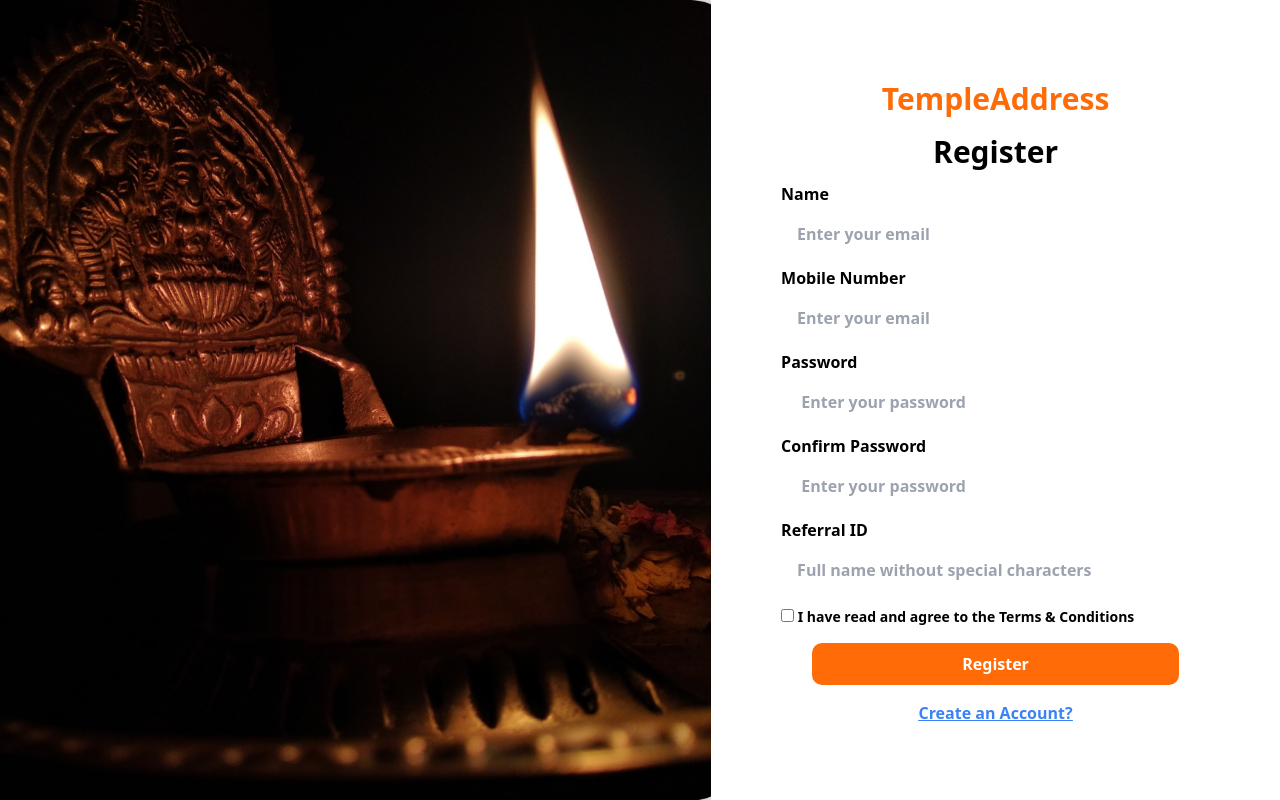
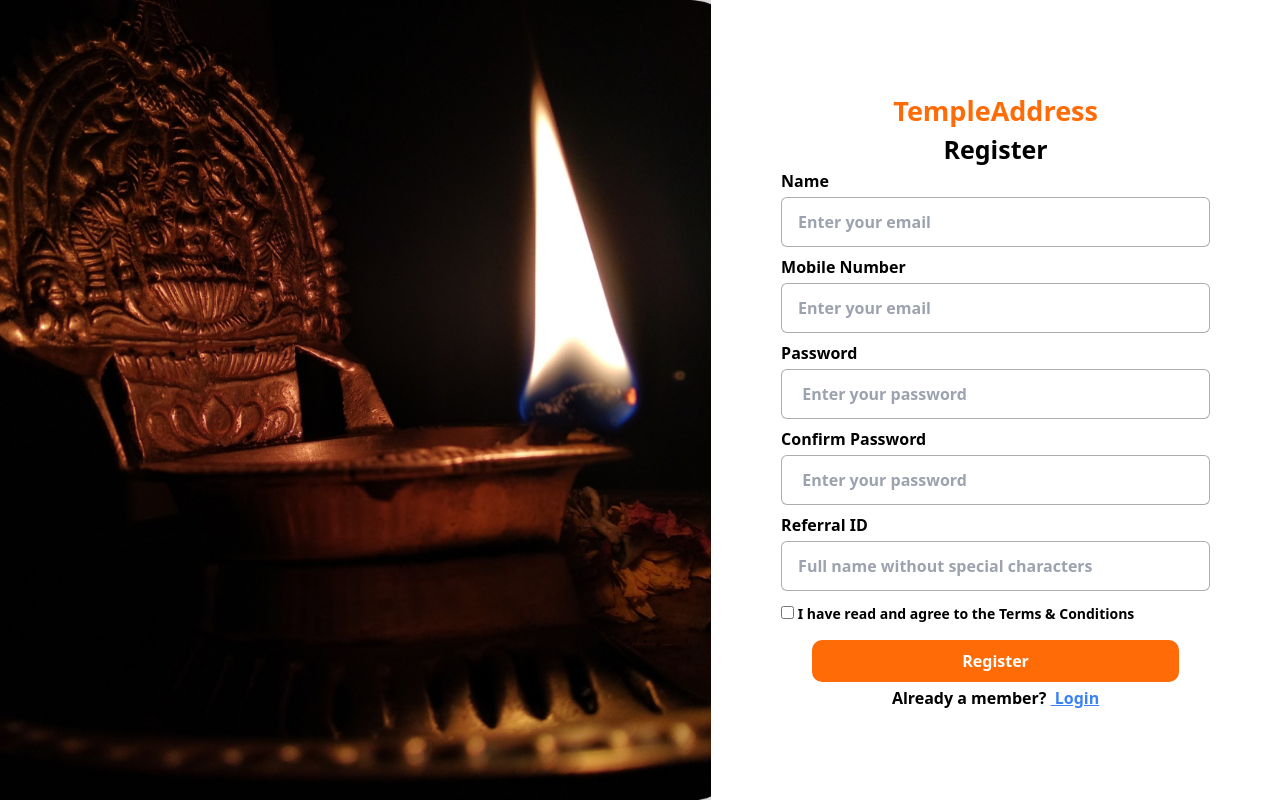
Before and after one commit to RishinKrishna/templeaddres.com, a Next.js app: page /signup in a window 1280 px wide. Built offline with nearby package versions, Linux system fonts and the light colour scheme.

Commit message:
login form validation added

```diff
--- a/src/pages/login.jsx
+++ b/src/pages/login.jsx
@@ -2,8 +2,62 @@ import login_img from "../assets/login_img.jpg";
 import Image from "next/image";
 import Link from "next/link";
 import Styles from "../styles/login.module.css";
+import { useState } from "react";
 
 const login = () => {
+  const [loginForm, setLoginForm] = useState({
+    email: "",
+    password: "",
+  });
+
+  const [loginError, setLoginError] = useState({
+    emailErr: "",
+    passwordErr: "",
+  });
+
+  const handleChange = (e) => {
+    setLoginForm({
+      ...loginForm,
+      [e.target.name]: e.target.value,
+    });
+    console.log(e.target.value);
+
+    let errorKey = `${[e.target.name]}`;
+    setLoginError({
+      ...loginError,
+      [errorKey]: "",
+    });
+  };
+
+  const validateForm = () => {
+    let emailErr = "";
+    let passwordErr = "";
+
+    if (!loginForm.email && loginForm.email == "") {
+      emailErr = "Please enter your email ";
+    }
+
+    console.log(loginForm.password, loginForm.email);
+
+    if (loginForm.password == "" || loginForm.password.length < 6) {
+      passwordErr = "Please enter your password";
+    }
+
+    if (emailErr || passwordErr) {
+      setLoginError({
+        ...loginError,
+        emailErr,
+        passwordErr,
+      });
+      return false;
+    }
+    return true;
+  };
+
+  const handleSubmit = (e) => {
+    e.preventDefault();
+  };
+
   return (
     <section className="flex relative w-full h-[100vh] ">
       <div className="relative w-full h-[20%] md:h-[100vh] hidden md:block">
@@ -18,47 +72,58 @@ const login = () => {
         className={`${Styles[""]} flex w-full md:w-[80%] h-[100%] bg-[#fff] justify-center items-center `}
       >
         <div className="w-full lg:px-[50px]">
-          <div className={`${Styles["form-box"]} flex flex-col justify-center items-center m-auto`}>
-            <h1 className="text-[30px] font-bold text-[#ff6b07] mb-10">
+          <div
+            className={`${Styles["form-box"]} flex flex-col justify-center items-center m-auto`}
+          >
+            <h1 className="text-[30px] font-bold text-[#ff6b07] mb-5">
               TempleAddress
             </h1>
-            <h2 className="text-[30px] font-bold text-[#000] mb-10 ">Login</h2>
+            <h2 className="text-[30px] font-bold text-[#000] mb-4 ">Login</h2>
           </div>
-          <form action="" className="px-5" >
+          <form action="" className="px-5">
             <div className="mb-5 font-semibold">
               <span>Email</span>
               <input
-                type="text"
-                className="w-full py-3 pl-4 outline-none border-[#000] text-[#000] rounded-[6px] mt-2"
+                type="email"
+                name="email"
+                id="email"
+                className="w-full py-3 pl-4 outline-none border border-[#00000052] text-[#000] rounded-[6px] mt-2"
                 placeholder="Enter your email"
+                required
+                onChange={handleChange}
               />
+              <span className="text-[red]">{loginError.emailErr}</span>
             </div>
             <div className="font-semibold">
               <span>Password</span>
               <input
                 type="password"
-                className="w-full py-3 pl-4 outline-none border-[#000] text-[#000] rounded-[6px] mt-2"
+                name="password"
+                id="password"
+                className="w-full py-3 pl-4 outline-none border border-[#00000052] text-[#000] rounded-[6px] mt-2"
                 placeholder=" Enter your password"
+                required
+                onChange={handleChange}
               />
+              <span className="text-[red]">{loginError.passwordErr}</span>
             </div>
             <div className="mt-5 font-semibold">
               <label htmlFor="">
-                <input type="checkbox" />
-                {" "}Remember me
+                <input type="checkbox" /> Remember me
               </label>
             </div>
             <div className="mt-8 flex justify-center items-center">
-              <Link
-                href="/login"
+              <button
+                type="submit"
                 className="py-[9px] font-semibold text-[#fff] px-[150px] bg-[#ff6b07] rounded-[10px]"
+                onClick={handleSubmit}
               >
                 Login
-              </Link>
-
+              </button>
             </div>
             <div className="mt-4 text-center text-blue-500 font-semibold underline">
-                  <Link href="/signup">Create an Account?</Link>
-                </div>
+              <Link href="/signup">Create an Account?</Link>
+            </div>
           </form>
         </div>
       </div>
--- a/src/pages/signup.jsx
+++ b/src/pages/signup.jsx
@@ -18,18 +18,20 @@ const signup = () => {
         className={`${Styles[""]} flex w-full md:w-[80%] h-[100%] bg-[#fff] justify-center items-center `}
       >
         <div className="w-full lg:px-[50px]">
-        <div className={`${Styles["form-box"]} flex flex-col justify-center items-center m-auto`}>
-          <h1 className="text-[30px] font-bold text-[#ff6b07] mb-2">
+          <div
+            className={`${Styles["form-box"]} flex flex-col justify-center items-center m-auto`}
+          >
+            <h1 className="text-[27px] font-bold text-[#ff6b07]">
               TempleAddress
             </h1>
-          <h2 className="text-[30px] font-bold text-[#000] mb-2">Register</h2>
+            <h2 className="text-[25px] font-bold text-[#000]">Register</h2>
           </div>
-        <form action="" className="px-5" >
+          <form action="" className="px-5">
             <div className="mb-2 font-semibold">
               <span>Name</span>
               <input
                 type="text"
-              className="w-full py-3 pl-4 outline-none border-[#000] text-[#000] rounded-[6px] mt-1"
+                className="w-full py-3 pl-4 outline-none border border-[#00000052] text-[#000] rounded-[6px] mt-1"
                 placeholder="Enter your email"
               />
             </div>
@@ -37,7 +39,7 @@ const signup = () => {
               <span>Mobile Number</span>
               <input
                 type="number"
-              className="w-full py-3 pl-4 outline-none border-[#000] text-[#000] rounded-[6px] mt-1"
+                className="w-full py-3 pl-4 outline-none border border-[#00000052] text-[#000] rounded-[6px] mt-1"
                 placeholder="Enter your email"
               />
             </div>
@@ -45,7 +47,7 @@ const signup = () => {
               <span>Password</span>
               <input
                 type="password"
-              className="w-full py-3 pl-4 outline-none border-[#000] text-[#000] rounded-[6px] mt-1"
+                className="w-full py-3 pl-4 outline-none border border-[#00000052] text-[#000] rounded-[6px] mt-1"
                 placeholder=" Enter your password"
               />
             </div>
@@ -53,7 +55,7 @@ const signup = () => {
               <span>Confirm Password</span>
               <input
                 type="password"
-              className="w-full py-3 pl-4 outline-none border-[#000] text-[#000] rounded-[6px] mt-1"
+                className="w-full py-3 pl-4 outline-none border border-[#00000052] text-[#000] rounded-[6px] mt-1"
                 placeholder=" Enter your password"
               />
             </div>
@@ -61,14 +63,14 @@ const signup = () => {
               <span>Referral ID</span>
               <input
                 type="text"
-              className="w-full py-3 pl-4 outline-none border-[#000] text-[#000] rounded-[6px] mt-1"
+                className="w-full py-3 pl-4 outline-none border border-[#00000052] text-[#000] rounded-[6px] mt-1"
                 placeholder="Full name without special characters"
               />
             </div>
             <div className="mt-3 font-semibold text-[14px]">
               <label htmlFor="">
-              <input type="checkbox" />
-              {" "}I have read and agree to the Terms & Conditions
+                <input type="checkbox" /> I have read and agree to the Terms &
+                Conditions
               </label>
             </div>
             <div className="mt-4 flex justify-center items-center">
@@ -78,16 +80,15 @@ const signup = () => {
               >
                 Register
               </Link>
-
             </div>
-          <div className="mt-4 text-center text-blue-500 font-semibold underline">
-                <Link href="/signup">Create an Account?</Link>
+            <div className="mt-1 text-center font-semibold ">
+            Already a member? <Link href="/login" className="underline text-blue-500">&nbsp;Login</Link>
             </div>
           </form>
         </div>
       </div>
     </section>
-  )
-}
+  );
+};
 
-export default signup
+export default signup;
```
Lines whose indentation alone changed are shown as unchanged.
